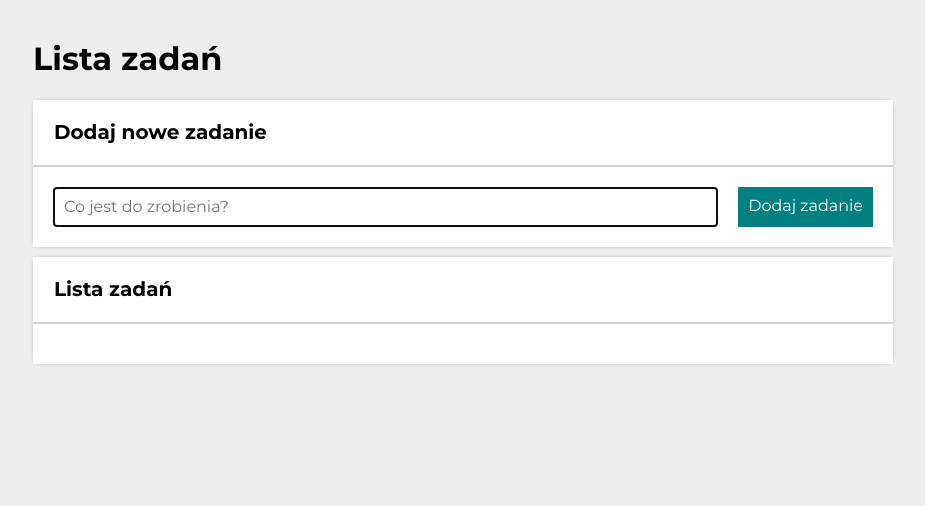
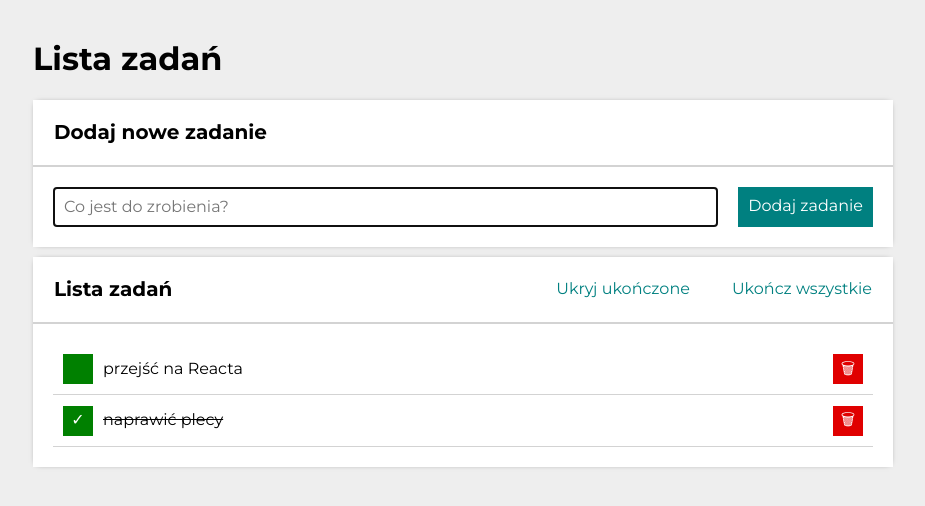
Before and after one commit to konradkapica/todo-list-react, a React (Create React App) app: page / in a window 1280 px wide. Shown: the top 506 px of the page, without its empty margins (177-1102 px from the left). Built offline with nearby package versions, Linux system fonts and the light colour scheme.

Commit message:
task list without interactions yet

```diff
--- a/src/App.js
+++ b/src/App.js
@@ -6,8 +6,8 @@ import Header from "./Header";
 import Container from "./Container";
 
 const tasks = [
-  //{ id: 1, content: "przejść na Reacta", done: false },
-  //{ id: 2, content: "naprawić plecy", done: true },
+  { id: 1, content: "przejść na Reacta", done: false },
+  { id: 2, content: "naprawić plecy", done: true },
 ];
 
 const hideDoneTasks = false;
```
